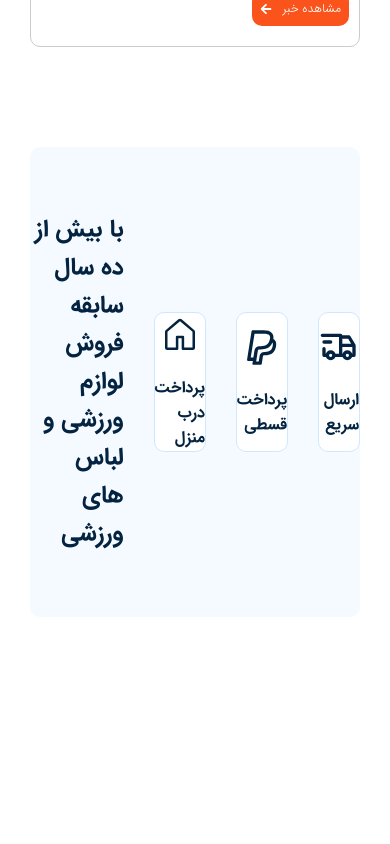
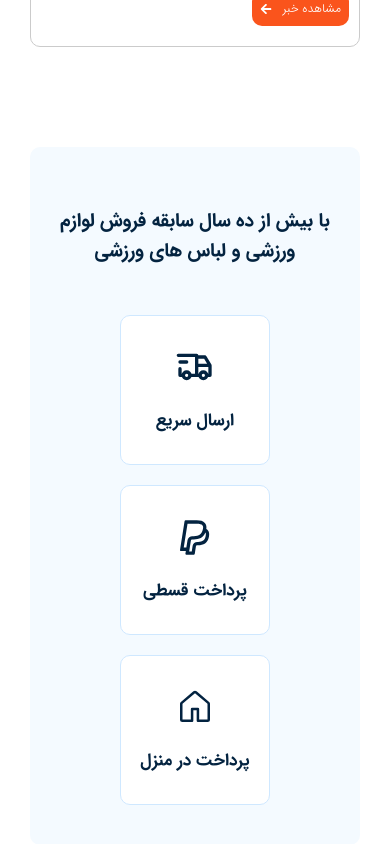
Before and after one commit to NooberThanYall/FitLand, a React (Vite) app: page / in a window 390 px wide. Shown: the part 7694-8538 px from the top of the page. Before the commit the page ends 8346 px from the top, so only its background shows below. Built offline with nearby package versions, Linux system fonts and the light colour scheme.

Commit message:
make responsive the about sell section

```diff
--- a/src/Components/Home/AboutSell/AboutSell.css
+++ b/src/Components/Home/AboutSell/AboutSell.css
@@ -8,6 +8,13 @@
     background-color: #F4FAFF;
     padding: 40px 0;
     border-radius: 10px;
+    flex-direction: column;
+}
+
+.cards{
+    display: flex;
+    width: 100%;
+    justify-content: space-evenly;
 }
 
 .card-about-sell{
@@ -27,7 +34,6 @@
 
 .title-about-sell{
     color: #032340;
-    font-size: 24px;
+    font-size: 30px;
     font-weight: 700;
-    width: 350px;
 }
--- a/src/Components/Home/AboutSell/AboutSell.tsx
+++ b/src/Components/Home/AboutSell/AboutSell.tsx
@@ -9,6 +9,11 @@ export default function AboutSell() {
         <div className='container'>
             <div className="container-about-sell">
 
+                <div className="container-text-about-sell">
+                    <p className="title-about-sell">با بیش از ده سال سابقه فروش لوازم ورزشی و لباس های ورزشی</p>
+                </div>
+
+                <div className="cards">
                     <div className="card-about-sell">
                         <TbTruckDelivery size={40} />
                         ارسال سریع
@@ -19,10 +24,10 @@ export default function AboutSell() {
                     </div>
                     <div className="card-about-sell">
                         <GoHome size={40} />
-                    پرداخت درب منزل
+                        پرداخت در منزل
+                    </div>
                 </div>
 
-                <p className="title-about-sell">با بیش از ده سال سابقه فروش لوازم ورزشی و لباس های ورزشی</p>
             </div>
         </div>
     )
--- a/src/Components/Home/AboutSell/mediaAboutSell.css
+++ b/src/Components/Home/AboutSell/mediaAboutSell.css
@@ -0,0 +1,133 @@
+@media only screen and (max-width: 890px) {
+
+    .title-about-sell {
+        font-size: 28px;
+    }
+}
+
+@media only screen and (max-width: 840px) {
+
+    .title-about-sell {
+        font-size: 26px;
+    }
+}
+
+@media only screen and (max-width: 800px) {
+
+    .title-about-sell {
+        font-size: 24px;
+    }
+}
+
+@media only screen and (max-width: 750px) {
+
+    .title-about-sell {
+        font-size: 24px;
+    }
+
+    .card-about-sell{
+        width: 130px;
+        height: 130px;
+    }
+}
+
+@media only screen and (max-width: 700px) {
+
+    .title-about-sell {
+        font-size: 22px;
+    }
+
+    .card-about-sell{
+        width: 120px;
+        height: 120px;
+        font-size: 15px;
+    }
+}
+
+@media only screen and (max-width: 640px) {
+
+    .title-about-sell {
+        font-size: 20px;
+    }
+
+    .card-about-sell{
+        width: 110px;
+        height: 110px;
+        font-size: 14px;
+    }
+}
+
+@media only screen and (max-width: 600px) {
+
+    .title-about-sell {
+        font-size: 18px;
+    }
+
+    .card-about-sell{
+        width: 100px;
+        height: 100px;
+        font-size: 13px;
+    }
+}
+
+@media only screen and (max-width: 540px) {
+
+    .title-about-sell {
+        font-size: 16px;
+    }
+
+    .card-about-sell{
+        width: 90px;
+        height: 90px;
+        font-size: 12px;
+    }
+}
+
+@media only screen and (max-width: 490px) {
+
+    .title-about-sell {
+        font-size: 20px;
+        width: 270px;
+        text-align: center;
+    }
+
+    .card-about-sell{
+        width: 150px;
+        height: 150px;
+        font-size: 17px;
+    }
+
+    .cards{
+        flex-direction: column;
+        align-items: center;
+        gap: 20px;
+    }
+
+    .container-about-sell{
+        flex-direction: column;
+    }
+}
+
+@media only screen and (max-width: 430px) {
+
+    .title-about-sell {
+        font-size: 19px;
+        width: 270px;
+    }
+
+    .card-about-sell{
+        width: 150px;
+        height: 150px;
+        font-size: 17px;
+    }
+
+    .cards{
+        flex-direction: column;
+        align-items: center;
+        gap: 20px;
+    }
+
+    .container-about-sell{
+        flex-direction: column;
+    }
+}
```
Lines whose indentation alone changed are shown as unchanged.
